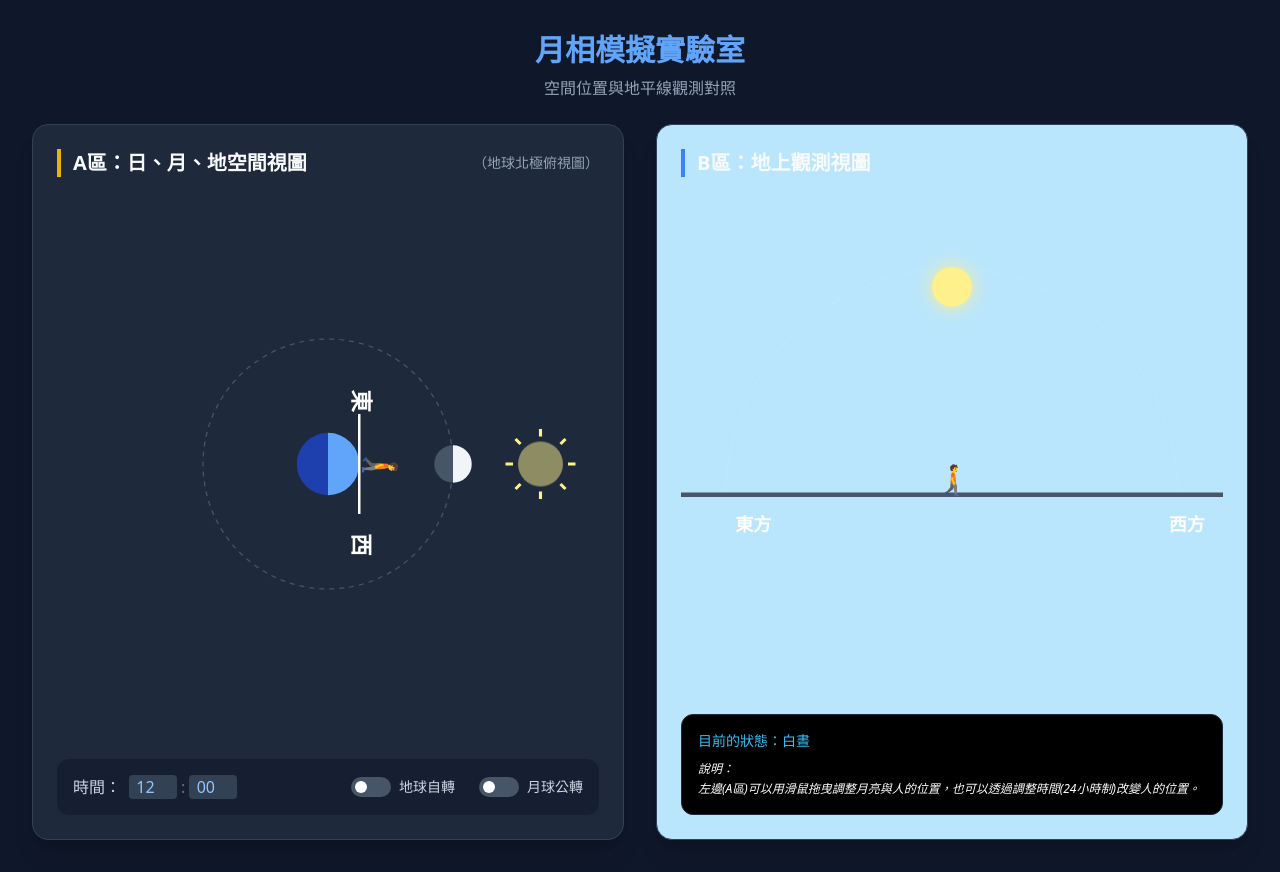
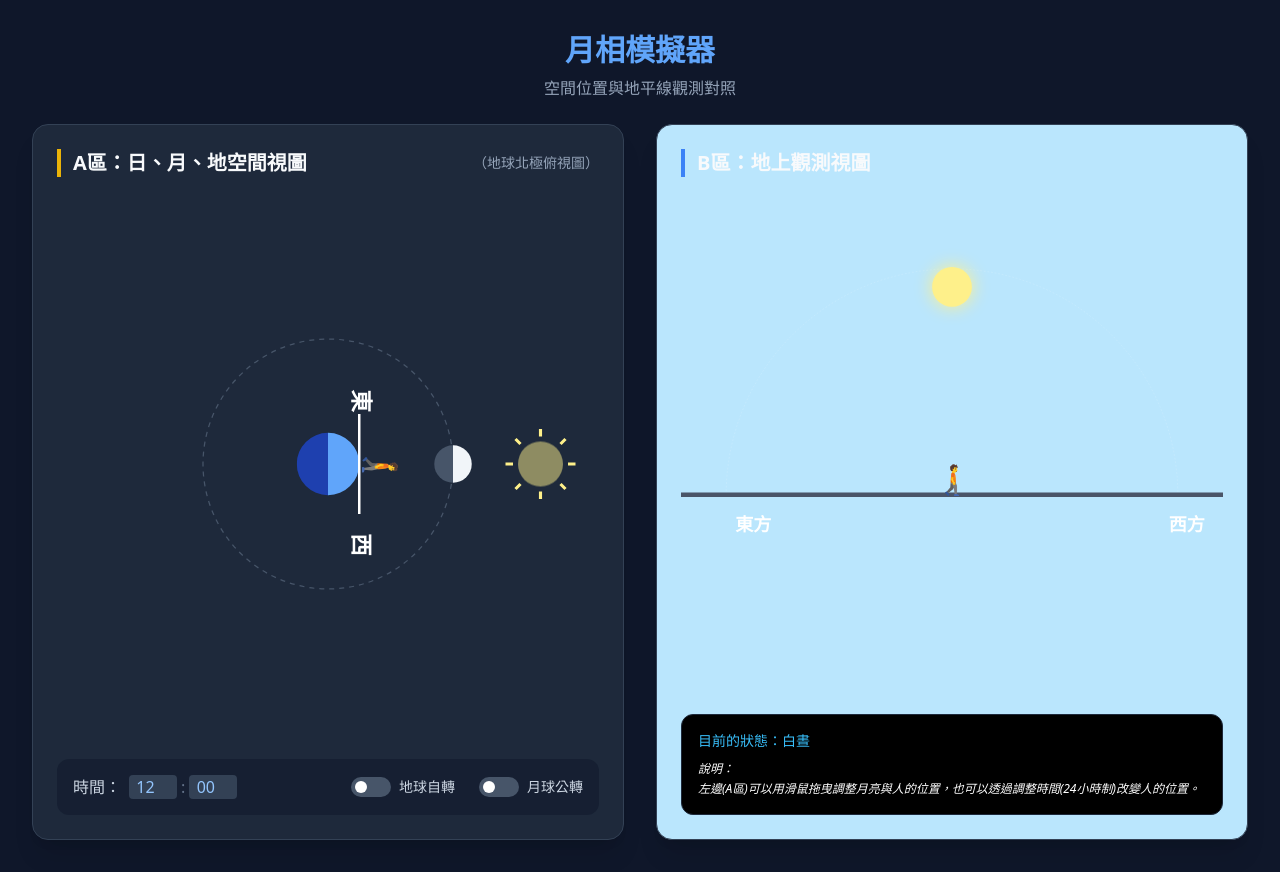
Before and after one commit to ckchickchi/moonphase, a plain HTML site: page index.html in a window 1280 px wide. Drawn offline with nearby package versions, Linux system fonts and the light colour scheme.

Commit message:
Update index.html

```diff
--- a/index.html
+++ b/index.html
@@ -3,7 +3,7 @@
 <head>
     <meta charset="UTF-8">
     <meta name="viewport" content="width=device-width, initial-scale=1.0">
-    <title>月相模擬實驗室</title>
+    <title>月相模擬器</title>
     <script src="https://cdn.tailwindcss.com"></script>
     <style>
         body {
@@ -22,7 +22,7 @@
 <body class="min-h-screen p-4 md:p-8">
     <div class="max-w-7xl mx-auto space-y-6">
         <header class="text-center">
-            <h1 class="text-3xl font-bold text-blue-400">月相模擬實驗室</h1>
+            <h1 class="text-3xl font-bold text-blue-400">月相模擬器</h1>
             <p class="text-slate-400 mt-2">空間位置與地平線觀測對照</p>
         </header>
 
```
